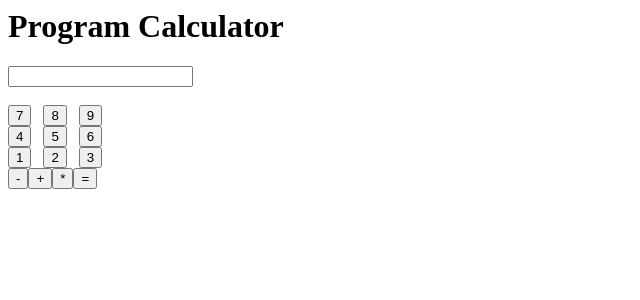
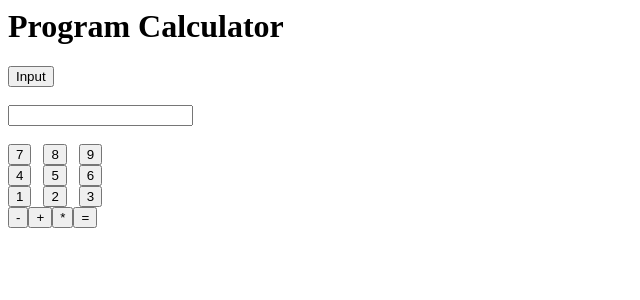
Before and after one commit to c14180057/latihanawal, an Angular app: page /page1 in a window 1280 px wide. Shown: the top 300 px of the page, without its empty margins (0-640 px from the left). Built offline with nearby package versions, Linux system fonts and the light colour scheme.

Commit message:
3 files modified

```diff
--- a/src/app/app.component.html
+++ b/src/app/app.component.html
@@ -1,2 +1,3 @@
 <h1>Program Calculator</h1>
+<button (click)="input()">Input</button>&nbsp;&nbsp;
 <router-outlet></router-outlet>
--- a/src/app/app.component.ts
+++ b/src/app/app.component.ts
@@ -9,7 +9,7 @@ export class AppComponent  {
   name = 'Angular';
 
    constructor (private router : Router) {}
-  page1(){
+  input(){
     this.router.navigate(['/page1']);
   }
   page2()
--- a/src/app/page1/page1.component.html
+++ b/src/app/page1/page1.component.html
@@ -1,4 +1,5 @@
 
+<br><br>
 <input [(ngModel)]="text" type="text"/>
 <br><br>
 <button (click)="test(7)">7</button>&nbsp;&nbsp;
```
